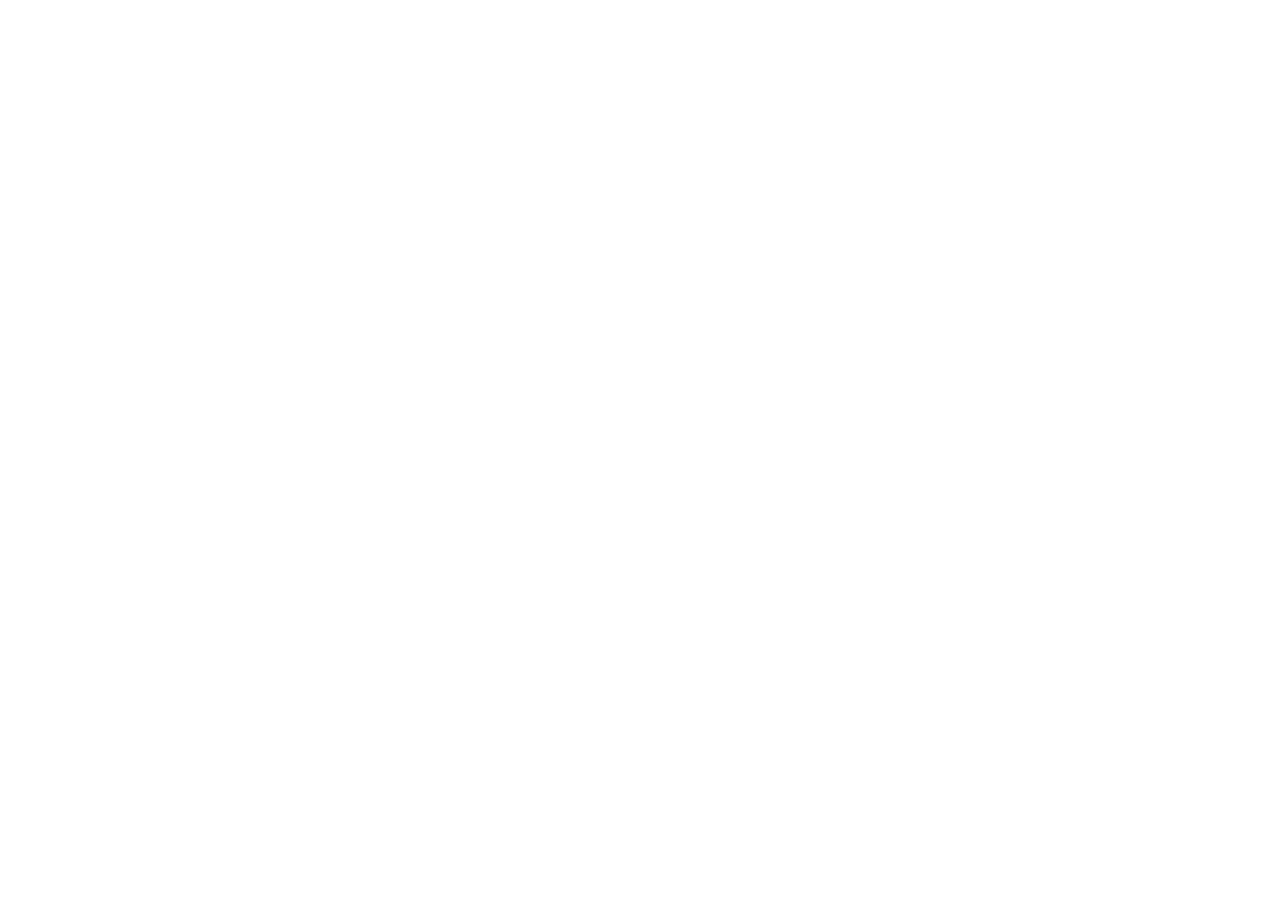
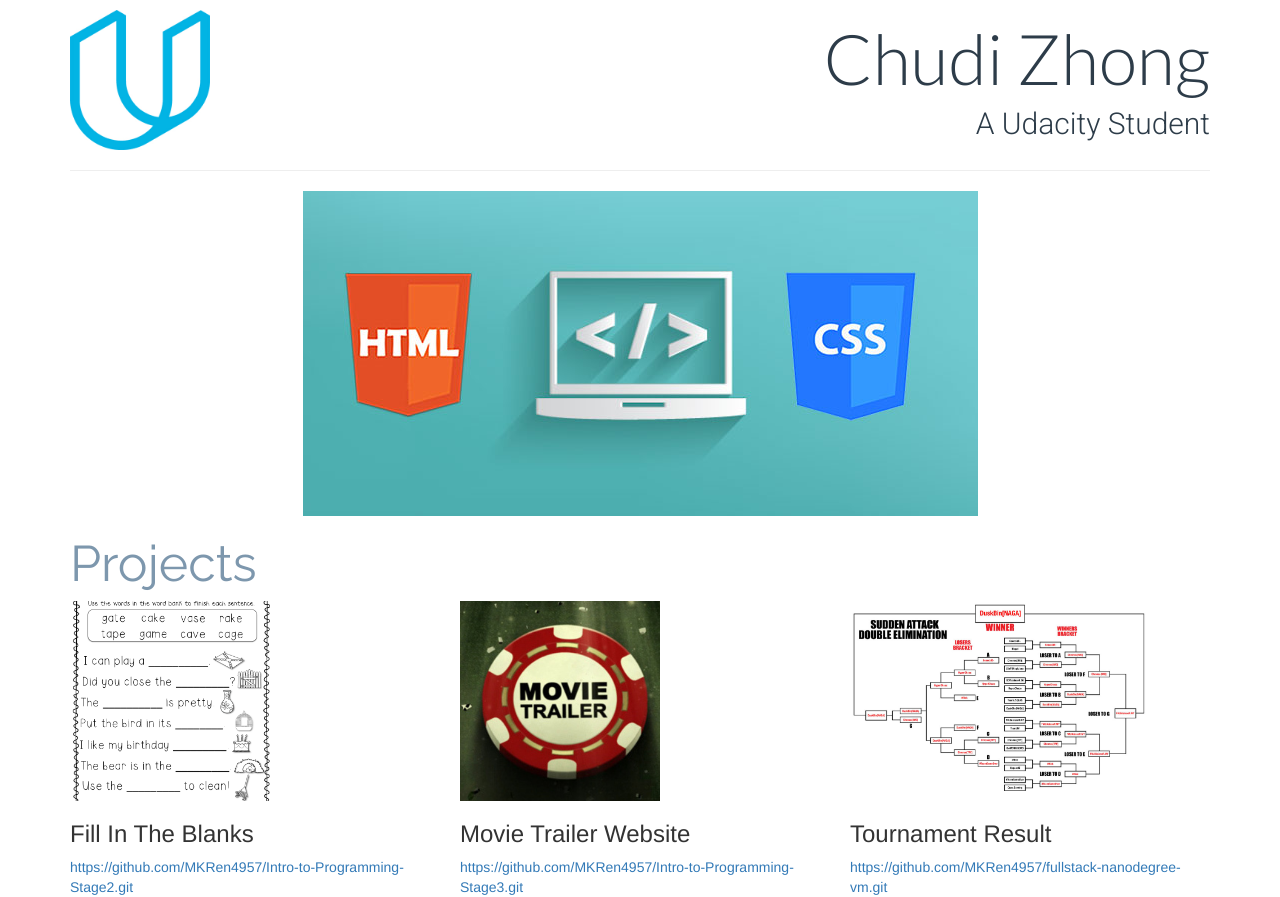
Before and after one commit to MKRen4957/Full_Stack_Build_A_Portfolio, a plain HTML site: page mina.html in a window 1280 px wide. Before the commit the page ends 800 px from the top, so only its background shows below. Drawn offline with Linux system fonts and the light colour scheme.

Commit message:
Move css files in css folder, add break points for ipad and desktop sizes, crop images to square

```diff
--- /dev/null
+++ b/css/responsive.css
@@ -0,0 +1,41 @@
+@media screen and (min-width: 420px) {
+
+}
+
+@media screen and (min-width: 750px) {
+	.logoImg {
+		width: 100px;
+	}
+	.name {
+		font-size: 50px;
+	}
+	.desc {
+		font-size: 20px;
+	}
+	.middleImg {
+		display: block;
+		margin: auto;
+	}
+	.projectText {
+		font-size: 40px;
+	}
+}
+
+@media screen and (min-width: 1024px) {
+	.logoImg {
+		width: 140px;
+	}
+	.name {
+		font-size: 70px;
+	}
+	.desc {
+		font-size: 30px;
+	}
+	.middleImg {
+		display: block;
+		margin: auto;
+	}
+	.projectText {
+		font-size: 50px;
+	}
+}
--- /dev/null
+++ b/css/style.css
@@ -0,0 +1,32 @@
+.logoImg {
+	padding-top: 10px;
+	width: 70px;
+}
+.name {
+	color: #2d3c49;
+	font-family: 'Lato', sans-serif;
+	font-size: 30px;
+}
+.desc {
+	color: #2d3c49;
+	font-family: 'Roboto', sans-serif;
+	font-size: 12px;
+}
+.middleImg {
+	max-width: 100%;
+}
+.projectText {
+	font-size: 30px;
+	color: #7d97ad;
+	font-family: 'Raleway', sans-serif;
+}
+.projectImg {
+	max-width: 100%;
+	height: 200px;
+	padding: auto;
+}
+
+.url {
+	min-width: 48px;
+	min-height: 48px;
+}
--- a/mina.html
+++ b/mina.html
@@ -2,11 +2,61 @@
 <html>
 	<head>
 		<meta charset="utf-8">
-
-		<link rel="stylesheet" href="css/bootstrap.min.css"></head>
-		<title></title>
+		<meta name="viewport" content="width=device-width, initial-scale=1.0">
+		<link rel="stylesheet" href="css/bootstrap.min.css">
+		<link rel="stylesheet" href="css/style.css">
+		<link rel="stylesheet" href="css/responsive.css">
+		<link href="https://fonts.googleapis.com/css?family=Lato:300" rel="stylesheet">
+		<link href="https://fonts.googleapis.com/css?family=Roboto:300" rel="stylesheet">
+		<link href="https://fonts.googleapis.com/css?family=Raleway" rel="stylesheet">
+		<title>Personal Portfolio</title>
 	</head>
 	<body>
-
+		<div class="container">
+			<div class="row header">
+				<div class="col-xs-6">
+					<img class="logoImg" src="images/U_360x360px.jpg" alt="Udacity Logo">
+				</div>
+				<div class="col-xs-6 title text-right">
+					<h1 class="name">Chudi Zhong</h1>
+					<h4 class="desc">A Udacity Student</h4>
+				</div>
+			</div>
+			<div class="row">
+				<div class="col-md-12">
+					<hr>
+				</div>
+			</div>
+			<div class="row">
+				<div class="col-md-12">
+					<img class="middleImg" src="images/html-css.jpg" alt="HTML CSS">
+				</div>
+			</div>
+			<div class="row">
+				<div class="col-md-12">
+					<h2 class="projectText">Projects</h2>
+				</div>
+			</div>
+			<div class="row">
+				<div class="col-md-4">
+					<img class="projectImg" src="images/sentences.png" alt="Sentences With Missing Blanks">
+					<h3 class="projectName">Fill In The Blanks</h3>
+					<a class="url" href="https://github.com/MKRen4957/Intro-to-Programming-Stage2.git">
+						https://github.com/MKRen4957/Intro-to-Programming-Stage2.git</a>
+				</div>
+				<div class="col-md-4">
+					<img class="projectImg" src="images/movie-trailer.jpg" alt="Movie Trailers">
+					<h3 class="projectName">Movie Trailer Website</h3>
+					<a class="url" href="https://github.com/MKRen4957/Intro-to-Programming-Stage3.git">
+						https://github.com/MKRen4957/Intro-to-Programming-Stage3.git</a>
+				</div>
+				<div class="col-md-4">
+					<img class="projectImg" src="images/swiss-tournament.jpg" alt="Swiss Tournament">
+					<h3 class="projectName">Tournament Result</h3>
+					<a class="url" href="https://github.com/MKRen4957/fullstack-nanodegree-vm.git">
+						https://github.com/MKRen4957/fullstack-nanodegree-vm.git</a>
+				</div>
+			</div>
+		</div>
 	</body>
 </html>
```
Also changed, not shown: images/U_360x360px.jpg (added), images/html-css.jpg (added), images/movie-trailer.jpg (added), images/sentences.png (added), images/swiss-tournament.jpg (added), style.css (deleted), 1 other file.
